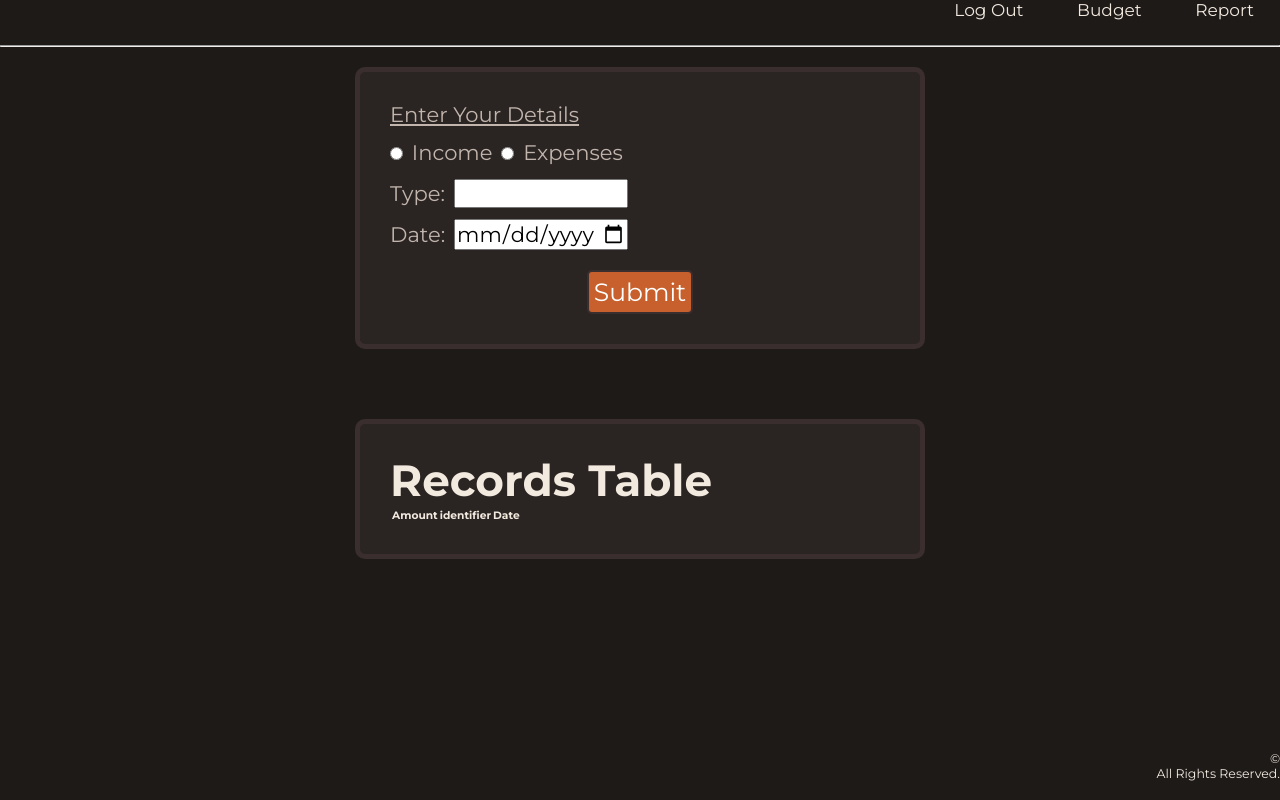
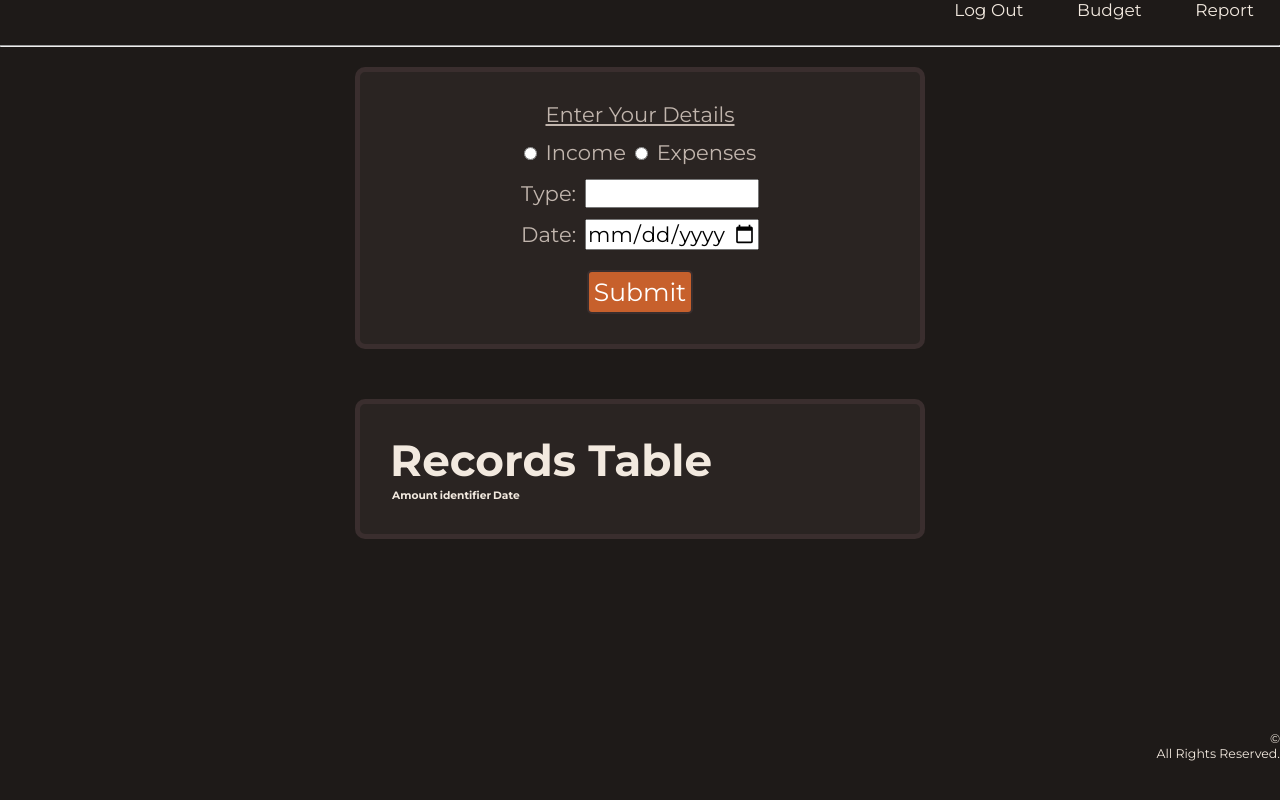
Before and after one commit to Stewy-oso/BudgetWebsite, a plain HTML site: page budget.html in a window 1280 px wide. Drawn offline with Linux system fonts and the light colour scheme.

Commit message:
Some small detail fix

```diff
--- a/budget.html
+++ b/budget.html
@@ -22,9 +22,9 @@
 
             <legend>Enter Your Details</legend>
 
-            <input type="radio" name="income" id="income">
+            <input type="radio" name="income" id="income" value="income">
                 <label for="income">Income</label>
-            <input type="radio" name="income" id="expense">
+            <input type="radio" name="income" id="expense" value="expense">
                 <label for="expense">Expenses</label> <br>
 
             <label for="identifier" id="insertType">Type:</label>
--- a/style.css
+++ b/style.css
@@ -123,6 +123,7 @@ main {
     border: 5px solid #3A2E2E;
     border-radius: 1rem;
     font-size: larger;
+    text-align: center;
 }
 
 .gatherData legend {
@@ -155,7 +156,7 @@ main {
     max-width: 50rem;
     padding: 3rem;
     margin: auto;
-    margin-top: 7rem;
+    margin-top: 5rem;
     background-color: #2A2422;
     border: 5px solid #3A2E2E;
     border-radius: 1rem;
```
